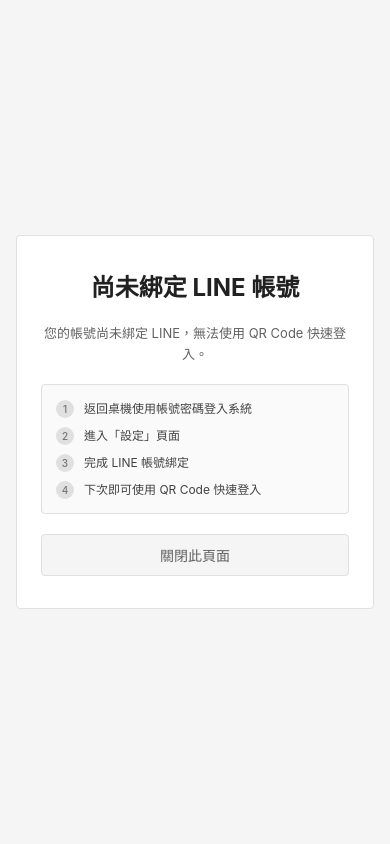
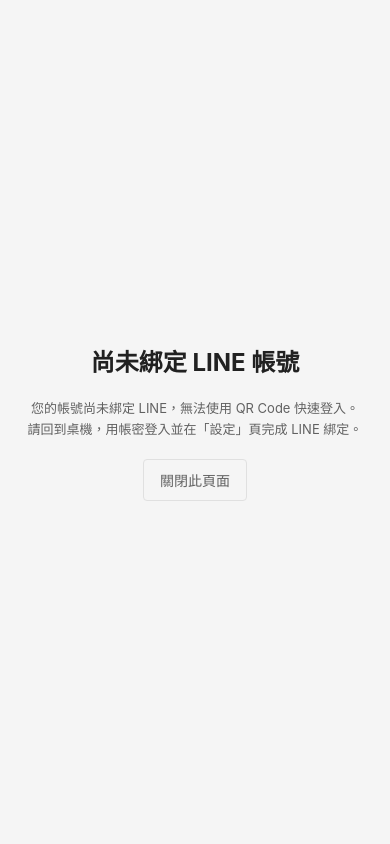
Before and after one commit to Claramane/ANES_Management, a Python web app: template backend/app/templates/line_qr_need_binding.html in a window 390 px wide. Run offline with Jinja, Linux system fonts and the light colour scheme; the template is opened without the code that fills it, so the values that code supplies are empty.

Commit message:
chore(line-login): simplify mobile callback pages layout

```diff
--- a/backend/app/templates/line_qr_need_binding.html
+++ b/backend/app/templates/line_qr_need_binding.html
@@ -19,16 +19,8 @@
       align-items: center;
       justify-content: center;
       padding: 16px;
-    }
-
-    .container {
-      background: white;
-      border-radius: 4px;
-      border: 1px solid #e0e0e0;
-      max-width: 400px;
-      width: 100%;
-      padding: 40px 32px;
       text-align: center;
+      color: #212121;
     }
 
     h2 {
@@ -45,45 +37,7 @@
       margin-bottom: 24px;
     }
 
-    .steps {
-      background: #fafafa;
-      border: 1px solid #e0e0e0;
-      border-radius: 4px;
-      padding: 16px;
-      margin-bottom: 24px;
-      text-align: left;
-    }
-
-    .step {
-      display: flex;
-      align-items: flex-start;
-      margin-bottom: 10px;
-      font-size: 13px;
-      color: #424242;
-    }
-
-    .step:last-child {
-      margin-bottom: 0;
-    }
-
-    .step-number {
-      background: #e0e0e0;
-      color: #757575;
-      width: 20px;
-      height: 20px;
-      border-radius: 50%;
-      display: flex;
-      align-items: center;
-      justify-content: center;
-      font-size: 11px;
-      font-weight: 500;
-      flex-shrink: 0;
-      margin-right: 10px;
-      margin-top: 1px;
-    }
-
     .button {
-      width: 100%;
       padding: 10px 16px;
       background: #f5f5f5;
       color: #616161;
@@ -94,10 +48,6 @@
       cursor: pointer;
       transition: background 0.2s;
       box-shadow: none;
-    }
-
-    .button:hover {
-      background: #eeeeee;
     }
 
     /* 行動裝置優化 */
@@ -135,31 +85,13 @@
   </style>
 </head>
 <body>
-  <div class="container">
+  <div>
     <h2>尚未綁定 LINE 帳號</h2>
 
     <p class="message">
-      您的帳號尚未綁定 LINE，無法使用 QR Code 快速登入。
+      您的帳號尚未綁定 LINE，無法使用 QR Code 快速登入。<br>
+      請回到桌機，用帳密登入並在「設定」頁完成 LINE 綁定。
     </p>
-
-    <div class="steps">
-      <div class="step">
-        <span class="step-number">1</span>
-        <span>返回桌機使用帳號密碼登入系統</span>
-      </div>
-      <div class="step">
-        <span class="step-number">2</span>
-        <span>進入「設定」頁面</span>
-      </div>
-      <div class="step">
-        <span class="step-number">3</span>
-        <span>完成 LINE 帳號綁定</span>
-      </div>
-      <div class="step">
-        <span class="step-number">4</span>
-        <span>下次即可使用 QR Code 快速登入</span>
-      </div>
-    </div>
 
     <button class="button" onclick="window.close();">關閉此頁面</button>
   </div>
--- a/frontend/src/pages/Settings.jsx
+++ b/frontend/src/pages/Settings.jsx
@@ -110,6 +110,10 @@
     if (params.get('line_status') === 'need_binding') {
       setLineMessage('LINE 授權成功，請確認綁定');
       setLineBindDialogOpen(true);
+      // 清掉參數，避免後續刷新還看到 need_binding
+      params.delete('line_status');
+      const newUrl = `${window.location.pathname}${params.toString() ? '?' + params.toString() : ''}`;
+      window.history.replaceState(null, '', newUrl);
     }
   }, []);
 
@@ -235,6 +239,8 @@
           line_user_id: resp.data.line_user_id,
           picture_url: resp.data.picture_url,
         });
+        // 綁定成功後回到乾淨的 /settings，避免殘留參數
+        window.history.replaceState(null, '', '/settings');
       }
     } catch (err) {
       const detail = err.response?.data?.detail;
```
Also changed, not shown: backend/app/templates/line_qr_success.html (+2 -15 lines).
